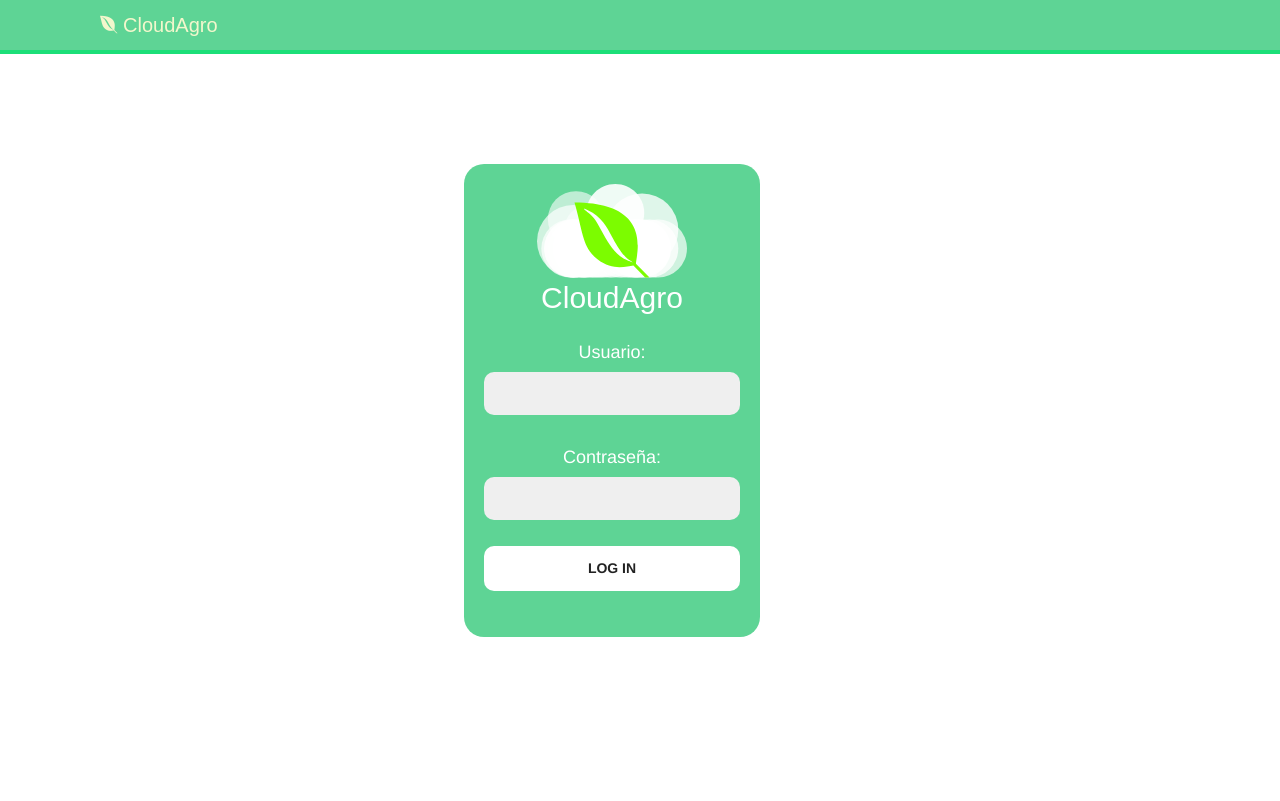
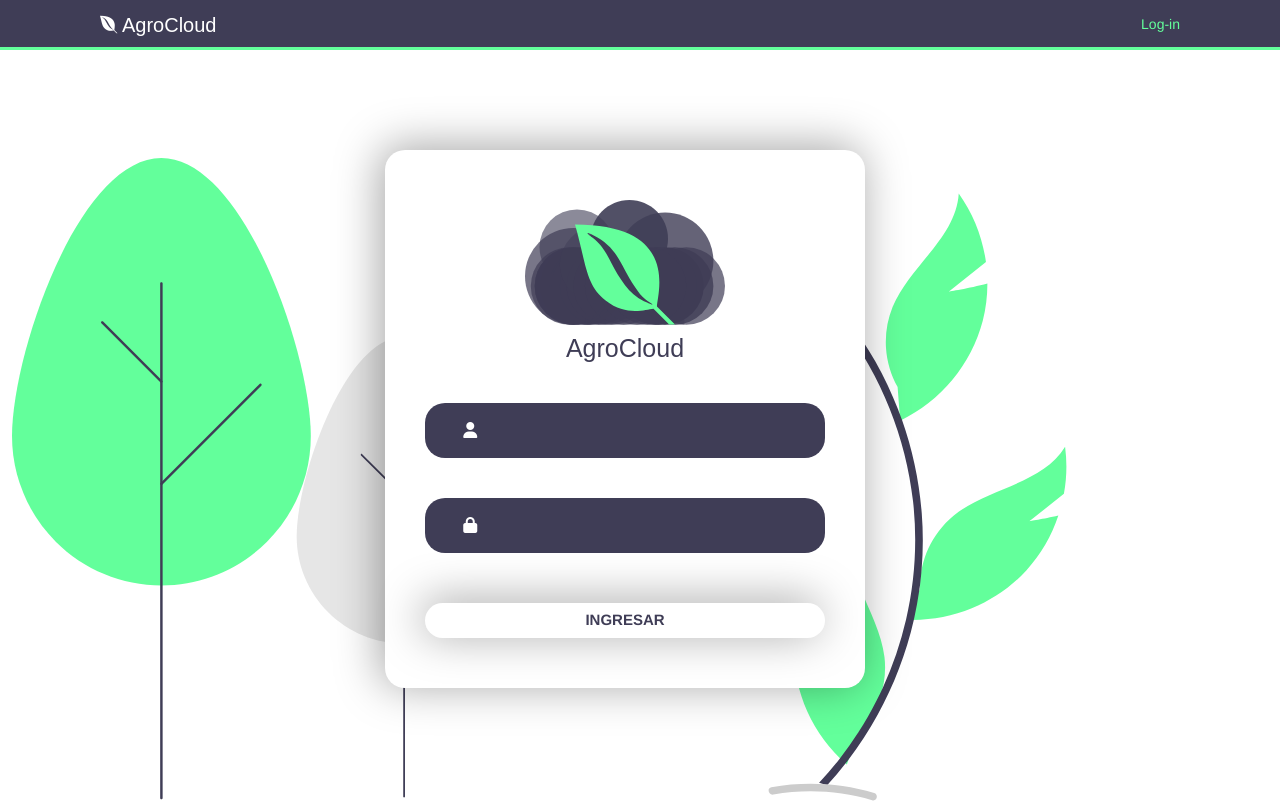
Before and after one commit to alejandro-alonso99/Cloud-Agro, a Django app: page /account/login/ in a window 1280 px wide. Before the commit the page ends 637 px from the top, so only its background shows below. Run offline with Django 3.2, Linux system fonts and the light colour scheme; some libraries are stand-ins or nearby versions; some web fonts are replaced.

Commit message:
User models and views, password change, login,logout, css.

```diff
--- a/cloudagro/account/static/css/base.css
+++ b/cloudagro/account/static/css/base.css
@@ -1,141 +1,289 @@
 @import url(http://fonts.googleapis.com/css?family=Muli);
+
+input:-webkit-autofill {
+    box-shadow: none;
+    -webkit-box-shadow:0 0 0 50px #3F3D56 inset; /* Change the color to your own background color */
+    -webkit-text-fill-color: #fff;
+}
+
+input:-webkit-autofill:focus {
+    font-feature-settings: none;
+    -webkit-font-feature-settings: none;
+    box-shadow: none;
+    -webkit-box-shadow: 0 0 0 50px #3F3D56 inset;/*your box-shadow*/
+    -webkit-text-fill-color: #fff;
+}
+
+/* <------------------general--------------------> */
 
 body {
     margin:0;
     padding:0;
     font-family:helvetica, sans-serif;
-}
-
-p {
-    line-height: 1.8;
+    overflow: hidden;
 }
 
 a {
-    color:#12c063ad;
+    color:#63FF9B;
     text-decoration:none;
 }
 
 a:hover {
-    color:#00a74f;
+    color: #fff;
 }
 
 h1, h2, h3, h4, h5 , h6 { font-family: 'Muli', sans-serif; font-weight:normal; }
 
+#content-wrapper{
+    display: flex;
+    align-items:center;
+    justify-content: center;
+    text-align: center;
+}
+
+/* <------------------general--------------------> */
+
+/* <--------------------nav---------------------> */
+
 #header {
     padding:10px 100px;
     font-size:14px;
-    background:#12c063ad;
+    background: #3F3D56;
     color:#fff;
-    border-bottom:4px solid #1cdf78;
-    overflow:auto;
+    border-bottom:3px solid #63FF9B;
+    overflow:hidden;
+    height: 50px;
+    z-index: 10000;
+}
+
+#header .user{
+    float: right;
+    padding-top: 4px;
 }
 
 #header .logo {
     font-family: 'Muli', sans-serif;
     float:left;
-    color:#f3f7cc;
+    color:#fff;
     font-size:20px;
     margin-right:10%;
 }
 
-#content {
-    padding:30px 100px;
+/* <--------------------nav---------------------> */
+
+/* <-------------------Forms--------------------> */
+
+#form-box{
+    margin-top: 100px;
+    margin-right: 30px;
+    width: fit-content;
+    background-color: #fff;
+    border-radius: 20px;
+    padding: 20px;
+    -webkit-box-shadow: -2px -1px 15px 7px rgba(0,0,0,0.5);
+    -moz-box-shadow: -3px -2px 30px 1px rgba(0,0,0,0.425);
+    box-shadow: -4px -3px 45px 1px rgba(0,0,0,0.35);
+    z-index: 1000;
 }
 
-#login-container{
-    width: 80vw;
-    display: flex;
-    justify-content: center;
-    align-items: center;
+.form-element{
+    background-color: #3F3D56;
+    margin: 40px 0;
+    border-radius: 20px;
 }
 
-#login-box{
-    padding: 20px;
-    margin-top: 10vh;
+.form-element i{
+    margin-left:15px;
+    color: #fff;
+}
+
+.form-element input{
+    border: none;
+    font-size: 17px;
+    padding:6px 10px;
+    margin:10px 10px;
+    width: 300px;
+    height: 35px;
+    background: none;
+    color: #fff;
+}
+
+.form-element input:valid{
+    border: none;
+    outline: none;
+}
+
+.form-element input:invalid{
+    border: none;
+    outline: none;
+}
+
+#form-btn{
+    text-transform: uppercase;
+    font-weight: bolder;
+    font-size: 15px;
+    border: none;
+    padding: 6px 10px;
+    border-radius: 20px;
+    width: 400px;
+    margin:10px 0;
+    color: #3F3D56;
+    background-color: #fff;
+    -webkit-box-shadow: -2px -1px 15px 3px rgba(0,0,0,0.5);
+    -moz-box-shadow: -3px -2px 30px 0.5px rgba(0,0,0,0.425);
+    box-shadow: -4px -3px 45px 0.5px rgba(0,0,0,0.35);
+    transition: all 0.5s;
+}
+
+#form-btn:hover{
+    background-color: #63FF9B;
+    color: #3F3D56;
+}
+
+#form-box p{
+    margin-top: 10px;
+    color: #3F3D56;
+}
+
+#form-box a:hover{
+    color: #3F3D56;
+}
+
+#form-box h3{
+    text-align: left;
+    font-size: 20px;
+    margin-bottom: -20px;
+}
+
+#form-box ul{
+    list-style-type: none;
+    text-align: left;
+}
+
+#form-box li{
+    width: 300px;
+    margin-bottom: 10px;
+}
+
+/* cambio de color de bolts */
+
+#form-box ul li::before {
+    content: "• ";
+    color: #63FF9B;
+    font-weight: bold;
+    display: inline-block;
+    width: 1em;
+    margin-left: -1em;
+  }
+
+/* cambio de color de bolts */
+e{
+    color: red;
+}
+
+/* <-------------------Forms---------------------> */
+
+/* <-------------------Login---------------------> */
+
+#login-logo{
     display: block;
     justify-content: center;
     align-items: center;
     text-align: center;
-    background:#12c063ad;
-    width: fit-content;
-    border-radius: 20px;
+    margin: 30px;
 }
 
-#login-title{
-    color: #fff;
-    font-size: 30px;
-    margin-bottom: 20px;
+#login-logo h1{
+    color: #3F3D56;
+    font-size: 25px;
+    margin-top: 5px;
+    font-weight: lighter;
 }
 
-#login-logo-container{
-    display: flex;
-    justify-content: center;
-    align-items: center;
-    text-align: center;
-    height: fit-content;
+#logo-svg{
+    width: 200px;
+    height: auto;
 }
 
-#login-logo{
-    width: 150px;
-    height: fit-content;
+.login-form{
+    margin: 20px;
 }
 
-/* Forms */
-
-form {
-    overflow:auto;
+#bg-ilust{
+    position: absolute;
+    height: fit-content;
+    width: min-content;
+    left: 60%;
+    bottom: -1px;
 }
 
-form p {
-    width:100%;
-    overflow:auto;
+#bg-ilust img{
+    width: 300px;
+    height: auto;
 }
 
-label {
-    display: block;
-    clear:both;
-    color:#fff;
-    margin-bottom:4px;
-    text-align: center;
-    font-size: 18px;
+#bg-ilust2 {
+    position: absolute;
+    height: fit-content;
+    width: min-content;
+    bottom: 0px;
+    right: 60%;
+    z-index: 1;
 }
 
-input, textarea {
-    clear:both;
-    float:left;
-    margin:0 0 10px;
-    background:#efefef;
-    border:0;
-    padding:6px 10px;
-    font-size:17px;
-    width: 20vw;
-    border-radius: 10px;
-    text-align: center;
-}
-input[type=submit], a.button {
-    font-weight:bold;
-    float: none;
-    background:#fff;
-    color:#222222;
-    padding:10px 20px;
-    font-size:14px;
-    text-transform:uppercase;
-    transition: all 0.5s;
+#bg-ilust2 img{
+    width: 500px;
+    height: auto;
 }
 
-input[type=submit]:hover {
-    background-color: #f3f7cc;
+/* <-------------------Login---------------------> */
+
+/* <-------------------Logout--------------------> */
+
+#logout-svg{
+    width: 600px;
+    height: auto;
 }
-.errorlist {
-    color:#cc0033;
-    float:left;
-    clear:both;
-    padding-left:10px;
+
+/* <-------------------Logout--------------------> */
+
+/* <----------------Pass-change------------------> */
+
+#bg-pass-change{
+    position: absolute;
+    height: fit-content;
+    width: min-content;
+    bottom: -10px;
+    left: -40px;
+    z-index: 1;
 }
-.helptext {
-    margin:0 0 20px 0;
-    color:#aaa;
-    clear:both;
-    float:left;
-    font-size:13px;
+
+#bg-pass-change img{
+    width: 500px;
+    height: auto;
 }
+
+#bg-pass-change2{
+    position: absolute;
+    height: fit-content;
+    width: min-content;
+    top: -10px;
+    right: -220px;
+    z-index: 10;
+}
+
+#bg-pass-change2 img{
+    z-index: 0;
+}
+
+/* <----------------Pass-change------------------> */
+
+/* <-------------Pass-change-done----------------> */
+
+#pass-change-done-svg{
+    width: 500px;
+    height: auto;
+    padding: 30px;
+}
+
+/* <-------------Pass-change-done----------------> */
--- /dev/null
+++ b/cloudagro/account/templates/account/dashboard.html
@@ -0,0 +1,6 @@
+{% extends "base.html" %}
+{% block title %}Dashboard{% endblock %}
+{% block content %}
+    <h1>Dashboard</h1>
+    <p>Welcome to your dashboard.</p>
+{% endblock %}
--- a/cloudagro/account/templates/account/login.html
+++ /dev/null
@@ -1,42 +0,0 @@
-{% extends "base.html" %}
-{% block title %}Log-in{% endblock %}
-{% block content %}
-    <div id="login-container">
-        <div id="login-box">
-            <div id="login-logo-container"><svg width="400" height="256" viewBox="0 0 400 256" fill="none" xmlns="http://www.w3.org/2000/svg" id="login-logo">
-                <rect x="88.8887" y="218.357" width="229.952" height="30.9179" fill="white" fill-opacity="0.5"/>
-                <circle cx="104" cy="94" r="75" fill="white" fill-opacity="0.6"/>
-                <circle cx="280.194" cy="121.739" r="96.6184" fill="white" fill-opacity="0.8"/>
-                <circle cx="322.705" cy="171.981" r="77.2947" fill="white" fill-opacity="0.7"/>
-                <circle cx="96.6184" cy="152.657" r="96.6184" fill="white" fill-opacity="0.7"/>
-                <circle cx="96.6179" cy="171.981" r="77.2947" fill="white" fill-opacity="0.8"/>
-                <circle cx="119.806" cy="171.981" r="77.2947" fill="white" fill-opacity="0.8"/>
-                <circle cx="129.469" cy="171.981" r="77.2947" fill="white" fill-opacity="0.8"/>
-                <circle cx="146.86" cy="171.981" r="77.2947" fill="white" fill-opacity="0.8"/>
-                <circle cx="125.604" cy="171.981" r="77.2947" fill="white" fill-opacity="0.8"/>
-                <circle cx="106.28" cy="171.981" r="77.2947" fill="white" fill-opacity="0.8"/>
-                <circle cx="96.6179" cy="171.981" r="77.2947" fill="white" fill-opacity="0.8"/>
-                <circle cx="88.8884" cy="171.981" r="77.2947" fill="white" fill-opacity="0.7"/>
-                <circle cx="160.386" cy="171.981" r="77.2947" fill="white" fill-opacity="0.7"/>
-                <circle opacity="0.7" cx="146.86" cy="129.469" r="77.2947" fill="white" fill-opacity="0.7"/>
-                <path d="M285.991 77.2947C285.991 119.983 251.385 154.589 208.696 154.589C166.007 154.589 131.401 119.983 131.401 77.2947C131.401 34.606 166.007 0 208.696 0C251.385 0 285.991 34.606 285.991 77.2947Z" fill="white" fill-opacity="0.9"/>
-                <circle cx="173.913" cy="171.981" r="77.2947" fill="white" fill-opacity="0.7"/>
-                <circle cx="197.101" cy="171.981" r="77.2947" fill="white" fill-opacity="0.7"/>
-                <circle cx="224.155" cy="171.981" r="77.2947" fill="white" fill-opacity="0.7"/>
-                <circle cx="260.87" cy="171.981" r="77.2947" fill="white"/>
-                <circle cx="280.193" cy="171.981" r="77.2947" fill="white"/>
-                <circle cx="266.667" cy="171.981" r="77.2947" fill="white"/>
-                <circle cx="299.517" cy="171.981" r="77.2947" fill="white" fill-opacity="0.8"/>
-                <circle cx="245.411" cy="171.981" r="77.2947" fill="white" fill-opacity="0.7"/>
-                <path d="M100 49.2269C313.214 49.2269 263.661 190.879 263.884 212.754L300 249.227H288.393L256.964 217.441C239.554 219.316 201.429 232.843 161.25 200.923C120.982 169.004 123.214 130.789 100 49.2269ZM135.58 69.7626C113.393 59.2715 133.259 73.8697 133.259 73.8697C153.437 87.7983 162.723 106.772 173.527 127.397C187.589 154.272 208.795 189.763 237.902 202.263C266.92 214.763 253.17 207.843 240.58 198.468C227.991 189.004 210.134 159.629 199.955 140.343C185.804 113.557 172.723 87.3965 135.58 69.7626V69.7626Z" fill="#7CFC00"/>
-                </svg>
-            </div>
-            <h1 id="login-title">CloudAgro</h1>
-            <form action="." method="post">
-                {{ form.as_p }}
-                {% csrf_token %}
-                <p><input type="submit" value="Log in"></p>
-            </form>
-        </div>
-    </div>
-{% endblock %}
--- a/cloudagro/account/templates/base.html
+++ b/cloudagro/account/templates/base.html
@@ -9,9 +9,16 @@
         </head>
     <body>
         <div id="header">
-            <span class="logo"><i class="fab fa-envira"></i> CloudAgro</span>
+            <span class="logo"><i class="fab fa-envira"></i> AgroCloud</span>
+            <span class="user">
+            {% if request.user.is_authenticated %}
+                Hola {{ request.user.username }},
+                <a href="{% url 'logout' %}">Salir</a>
+            {% else %}
+                <a href="{% url "login" %}">Log-in</a>
+            {% endif %}
+            </span>
         </div>
-
         <div id="content">
             {% block content %}
             {% endblock %}
--- /dev/null
+++ b/cloudagro/account/templates/registration/login.html
@@ -0,0 +1,67 @@
+{% extends "base.html" %}
+{% load static %}
+{% block title %}Log-in{% endblock %}
+{% block content %}
+    <div id="content-wrapper">
+        <div id="form-box">
+            <div id="login-logo">
+                <svg width="400" height="256" viewBox="0 0 400 256" fill="none" xmlns="http://www.w3.org/2000/svg" id="logo-svg">
+                    <rect x="88.8887" y="218.357" width="229.952" height="30.9179" fill="#3F3D56" fill-opacity="0.5"/>
+                    <circle cx="104" cy="94" r="75" fill="#3F3D56" fill-opacity="0.6"/>
+                    <circle cx="280.194" cy="121.739" r="96.6184" fill="#3F3D56" fill-opacity="0.8"/>
+                    <circle cx="322.705" cy="171.981" r="77.2947" fill="#3F3D56" fill-opacity="0.7"/>
+                    <circle cx="96.6184" cy="152.657" r="96.6184" fill="#3F3D56" fill-opacity="0.7"/>
+                    <circle cx="96.6179" cy="171.981" r="77.2947" fill="#3F3D56" fill-opacity="0.8"/>
+                    <circle cx="119.806" cy="171.981" r="77.2947" fill="#3F3D56" fill-opacity="0.8"/>
+                    <circle cx="129.469" cy="171.981" r="77.2947" fill="#3F3D56" fill-opacity="0.8"/>
+                    <circle cx="146.86" cy="171.981" r="77.2947" fill="#3F3D56" fill-opacity="0.8"/>
+                    <circle cx="125.604" cy="171.981" r="77.2947" fill="#3F3D56" fill-opacity="0.8"/>
+                    <circle cx="106.28" cy="171.981" r="77.2947" fill="#3F3D56" fill-opacity="0.8"/>
+                    <circle cx="96.6179" cy="171.981" r="77.2947" fill="#3F3D56" fill-opacity="0.8"/>
+                    <circle cx="88.8884" cy="171.981" r="77.2947" fill="#3F3D56" fill-opacity="0.7"/>
+                    <circle cx="160.386" cy="171.981" r="77.2947" fill="#3F3D56" fill-opacity="0.7"/>
+                    <circle opacity="0.7" cx="146.86" cy="129.469" r="77.2947" fill="#3F3D56" fill-opacity="0.7"/>
+                    <path d="M285.991 77.2947C285.991 119.983 251.385 154.589 208.696 154.589C166.007 154.589 131.401 119.983 131.401 77.2947C131.401 34.606 166.007 0 208.696 0C251.385 0 285.991 34.606 285.991 77.2947Z" fill="#3F3D56" fill-opacity="0.9"/>
+                    <circle cx="173.913" cy="171.981" r="77.2947" fill="#3F3D56" fill-opacity="0.7"/>
+                    <circle cx="197.101" cy="171.981" r="77.2947" fill="#3F3D56" fill-opacity="0.7"/>
+                    <circle cx="224.155" cy="171.981" r="77.2947" fill="#3F3D56" fill-opacity="0.7"/>
+                    <circle cx="260.87" cy="171.981" r="77.2947" fill="#3F3D56"/>
+                    <circle cx="280.193" cy="171.981" r="77.2947" fill="#3F3D56"/>
+                    <circle cx="266.667" cy="171.981" r="77.2947" fill="#3F3D56"/>
+                    <circle cx="299.517" cy="171.981" r="77.2947" fill="#3F3D56" fill-opacity="0.8"/>
+                    <circle cx="245.411" cy="171.981" r="77.2947" fill="#3F3D56" fill-opacity="0.7"/>
+                    <path d="M100 49.2269C313.214 49.2269 263.661 190.879 263.884 212.754L300 249.227H288.393L256.964 217.441C239.554 219.316 201.429 232.843 161.25 200.923C120.982 169.004 123.214 130.789 100 49.2269ZM135.58 69.7626C113.393 59.2715 133.259 73.8697 133.259 73.8697C153.437 87.7983 162.723 106.772 173.527 127.397C187.589 154.272 208.795 189.763 237.902 202.263C266.92 214.763 253.17 207.843 240.58 198.468C227.991 189.004 210.134 159.629 199.955 140.343C185.804 113.557 172.723 87.3965 135.58 69.7626V69.7626Z" fill="#63FF9B"/>
+                    </svg>
+
+                <h1>AgroCloud</h1>
+            </div>
+
+            {% if form.errors %}
+                <p>
+                    Usuario o contraseña incorrectos.
+                </p>
+            {% endif %}
+                <div class="login-form">
+                    <form action="{% url 'login' %}" method="post">
+                        {% csrf_token %}
+
+                            <div class="form-element">
+                                <i class="fas fa-user"></i> {{form.username}}
+                            </div>
+                            <div class="form-element">
+                                <i class="fas fa-lock"></i> {{form.password}}
+                            </div>
+                    <input type="hidden" name="next" value="{{ next }}" />
+                    <p><input type="submit" value="Ingresar" id="form-btn"></p>
+                    </form>
+                </div>
+        </div>
+    </div>
+    <div id="bg-ilust">
+        <img src="{% static 'images/Group 9.svg' %}" alt="">
+    </div>
+
+    <div id="bg-ilust2">
+        <img src="{% static 'images/Group 8.svg' %}" alt="">
+    </div>
+{% endblock %}
--- a/cloudagro/account/urls.py
+++ b/cloudagro/account/urls.py
@@ -1,6 +1,11 @@
 from django.urls import path
 from . import views
+from django.contrib.auth import views as auth_views
 
 urlpatterns = [
-    path('login/', views.user_login, name='login'),
+    path('login/', auth_views.LoginView.as_view(), name='login'),
+    path('logout/', auth_views.LogoutView.as_view(), name='logout'),
+    path('', views.dashboard, name='dashboard'),
+    path('password_change/',auth_views.PasswordChangeView.as_view(),name='password_change'),
+    path('password_change_done/',auth_views.PasswordChangeDoneView.as_view(),name='password_change_done'),
 ]
--- a/cloudagro/account/views.py
+++ b/cloudagro/account/views.py
@@ -2,6 +2,7 @@ from django.http import HttpResponse
 from django.shortcuts import render
 from django.contrib.auth import authenticate, login
 from .forms import LoginForm
+from django.contrib.auth.decorators import login_required
 
 def user_login(request):
     if request.method == 'POST':
@@ -9,18 +10,22 @@ def user_login(request):
         if form.is_valid():
             cd = form.cleaned_data
             user = authenticate(request,
-                    username=cd['username'],
-                    password=cd['password'])
+                    username=cd['usuario'],
+                    password=cd['contraseña'])
             if user is not None:
                 if user.is_active:
                     login(request, user)
-                    return HttpResponse('Authenticated '\
-                    'successfully')
+                    return HttpResponse('Login exitoso')
                 else:
-                    return HttpResponse('Disabled account')
+                    return HttpResponse('Cuenta desabilitada')
             else:
-                return HttpResponse('Invalid login')
+                return HttpResponse('Login inválido')
     else:
         form = LoginForm()
 
     return render(request, 'account/login.html', {'form': form})
+
+@login_required
+def dashboard(request):
+    return render(request, 'account/dashboard.html',
+                                    {'section':'dashboard'})
--- a/cloudagro/cloudagro/settings.py
+++ b/cloudagro/cloudagro/settings.py
@@ -120,6 +120,10 @@ USE_TZ = True
 
 STATIC_URL = '/static/'
 
+LOGIN_REDIRECT_URL = 'dashboard'
+LOGIN_URL = 'login'
+LOGOUT_URL = 'logout'
+
 # Default primary key field type
 # https://docs.djangoproject.com/en/3.2/ref/settings/#default-auto-field
 
```
Also changed, not shown: cloudagro/account/templates/registration/logged_out.html (added, +12 -0 lines), cloudagro/account/templates/registration/password_change_done.html (added, +12 -0 lines), cloudagro/account/templates/registration/password_change_form.html (added, +47 -0 lines), cloudagro/account/static/images/Group 3.svg (deleted), cloudagro/account/static/images/Group 8.svg (added), cloudagro/account/static/images/Group 9.svg (added), cloudagro/account/static/images/logout-img.svg (added), cloudagro/account/static/images/password_change_bg.svg (added), cloudagro/account/static/images/password_change_bg2.svg (added), cloudagro/account/static/images/password_change_done.svg (added), cloudagro/db.sqlite3.
